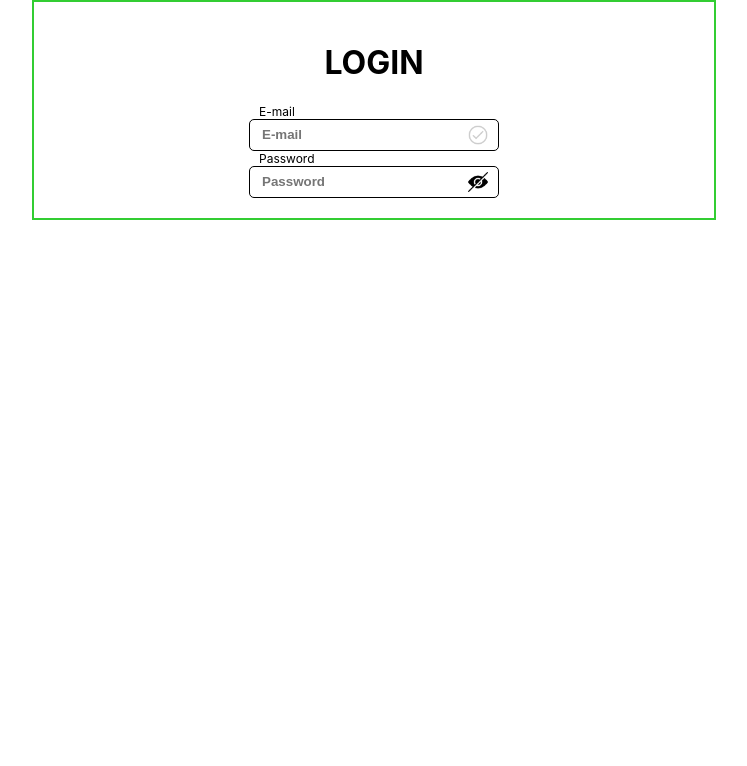
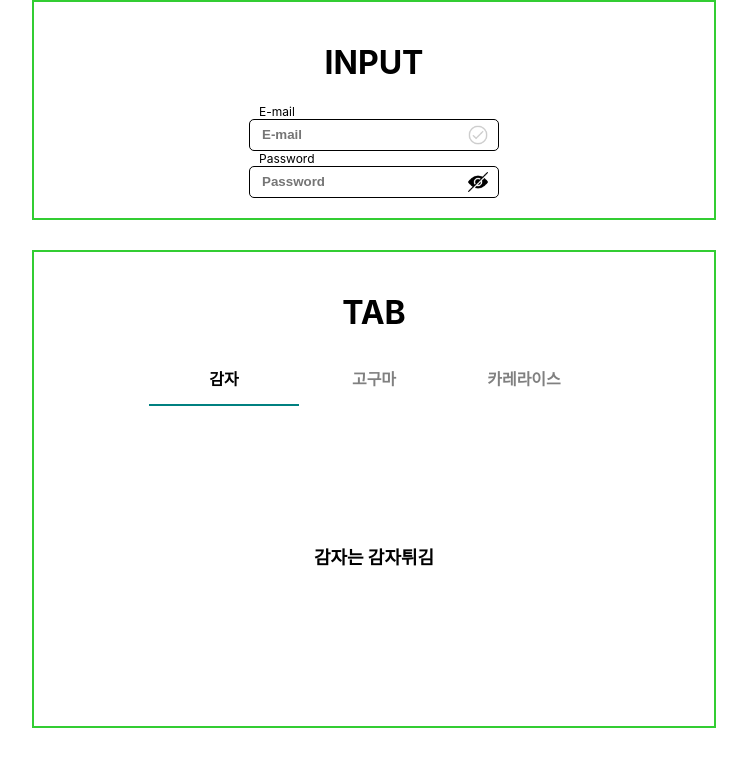
Before and after one commit to markyul/wanted_pre_onboarding, a React (Create React App) app: page / in a window 1280 px wide. Shown: the top 766 px of the page, without its empty margins (266-1013 px from the left). Built offline with nearby package versions, Linux system fonts and the light colour scheme.

Commit message:
과제 Tab 완성

```diff
--- a/src/App.js
+++ b/src/App.js
@@ -1,11 +1,13 @@
 import './App.css';
 
 import Input from './components/input/Input';
+import Tab from './components/tab/Tab';
 
 function App() {
   return (
     <div className='App'>
       <Input />
+      <Tab />
     </div>
   );
 }
--- a/src/components/input/Input.js
+++ b/src/components/input/Input.js
@@ -9,7 +9,7 @@ import pwHiddenIcon from '../../asset/pw_hidden.png';
 const Input = () => {
   return (
     <div className='container'>
-      <h1>LOGIN</h1>
+      <h1>INPUT</h1>
       <section className='input-container'>
         <InputID />
         <InputPW />
--- a/src/components/tab/Tab.css
+++ b/src/components/tab/Tab.css
@@ -0,0 +1,46 @@
+.tab-container {
+  display: inline-block;
+  min-width: 450px;
+}
+
+.tabs {
+  margin: 0;
+  padding: 0;
+}
+.tabs li {
+  display: inline-block;
+  width: 150px;
+  line-height: 50px;
+  font-weight: bold;
+}
+.tabs li:hover {
+  cursor: pointer;
+  background-color: gainsboro;
+}
+
+.tab-active {
+  color: black;
+  transition: color 0.5s;
+}
+
+.tab-inactive {
+  color: gray;
+}
+
+.tab-slider {
+  width: 150px;
+  border-bottom: 2px solid teal;
+  transition: all 0.5s;
+}
+
+.tab-content-container {
+  display: flex;
+  height: 300px;
+  justify-content: center;
+  align-items: center;
+}
+
+.tab-content {
+  font-size: large;
+  font-weight: bold;
+}
--- a/src/components/tab/Tab.js
+++ b/src/components/tab/Tab.js
@@ -1,7 +1,50 @@
-import React from 'react';
+import React, { useState } from 'react';
+
+import './Tab.css';
 
 const Tab = () => {
-  return <div>Tab</div>;
+  const tabs = [
+    { title: '감자', content: '감자는 감자튀김' },
+    { title: '고구마', content: '고구마는 고구마맛탕' },
+    { title: '카레라이스', content: '카레는 엄마카레' },
+  ];
+
+  const [tabIndex, setTabIndex] = useState(0);
+
+  const handleTab = (index) => {
+    setTabIndex(index);
+  };
+
+  return (
+    <div className='container'>
+      <h1>TAB</h1>
+
+      <nav className='tab-container'>
+        <ul className='tabs'>
+          {tabs.map((tab, idx) => {
+            return (
+              <li
+                className={tabIndex == idx ? 'tab-active' : 'tab-inactive'}
+                onClick={() => {
+                  handleTab(idx);
+                }}
+                key={idx}
+              >
+                {tab.title}
+              </li>
+            );
+          })}
+        </ul>
+        <div
+          className='tab-slider'
+          style={{ transform: `translateX(${tabIndex * 150}px)` }}
+        />
+      </nav>
+      <div className='tab-content-container'>
+        <div className='tab-content'>{tabs[tabIndex].content}</div>
+      </div>
+    </div>
+  );
 };
 
 export default Tab;
```
